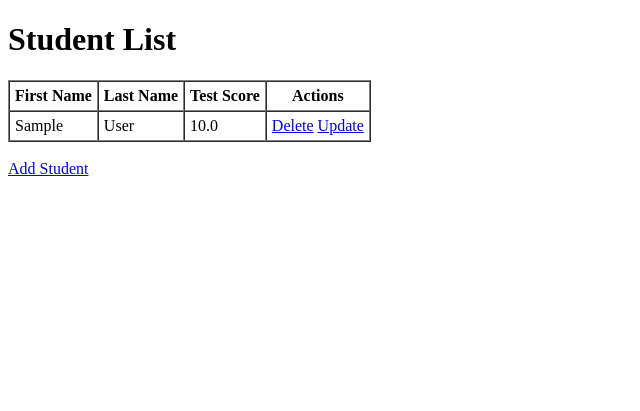
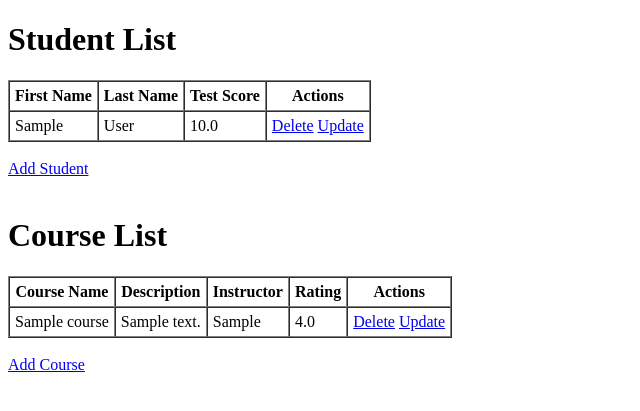
Before and after one commit to codeverse-amol/web_development, a Django app: page / in a window 1280 px wide. Shown: the top 411 px of the page, without its empty margins (0-640 px from the left). Run offline with Django 5.2, Linux system fonts and the light colour scheme; tables that the repository leaves empty hold one stand-in row (values such as "Sample post").

Commit message:
performed CRUD operations for courses

```diff
--- a/fbvCRUD/fbvApp/models.py
+++ b/fbvCRUD/fbvApp/models.py
@@ -5,3 +5,13 @@ class Student(models.Model):
     firstName = models.CharField(max_length=20)
     lastName = models.CharField(max_length=20)
     testScore = models.FloatField()
+
+
+
+# Assignment: Create a Django model for a course management system. The model should include fields for course name, Description, instructor and rating. Implement CRUD operations for the course model using Django views and templates. Ensure that the application allows users to create, read, update, and delete courses effectively.
+
+class Course(models.Model):
+    courseName = models.CharField(max_length=100)
+    description = models.CharField(max_length=100)
+    instructor = models.CharField(max_length=100)
+    rating = models.FloatField()
--- a/fbvCRUD/fbvApp/views.py
+++ b/fbvCRUD/fbvApp/views.py
@@ -1,12 +1,18 @@
 from django.shortcuts import render, redirect
-from .models import Student
-from .forms import StudentForm
+from .models import Student, Course
+from .forms import StudentForm, CourseForm
+
+
+
 # Create your views here.
+def index(request):
+    students = Student.objects.all()
+    courses = Course.objects.all()
 
-def getStudents(request):
-    students = Student.objects.all()
-    return render(request, "fbvApp/index.html", {'students':students})
-
+    return render(request, "fbvApp/index.html", {
+        'students': students,
+        'courses': courses
+    })
 
 
 def createStudent(request):
@@ -26,7 +32,6 @@ def deleteStudent(request, id):
     return redirect('/')
 
 
-
 def updateStudent(request, id):
     student = Student.objects.get(id=id)
     form = StudentForm(instance=student)
@@ -37,3 +42,34 @@ def updateStudent(request, id):
             return redirect('/')
 
     return render(request, 'fbvApp/updateStudent.html', {'student':student, 'form':form})
+
+
+
+# creating views for courses:
+
+
+def createCourse(request):
+    form = CourseForm()
+    if request.method == "POST":
+        form = CourseForm(request.POST)
+        if form.is_valid():
+            form.save()
+            return redirect("/")
+    return render(request, "fbvApp/createCourse.html", {'form':form})
+
+
+def deleteCourse(request, id):
+    course = Course.objects.get(id=id)
+    course.delete()
+    return redirect("/")
+
+
+def updateCourse(request, id):
+    course = Course.objects.get(id=id)
+    form = CourseForm(instance=course)
+    if request.method == "POST":
+        form = CourseForm(request.POST, instance=course)
+        if form.is_valid():
+            form.save()
+            return redirect("/")
+    return render(request, "fbvApp/updateCourse.html", {'form':form, 'course':course})
--- a/fbvCRUD/fbvCRUD/urls.py
+++ b/fbvCRUD/fbvCRUD/urls.py
@@ -20,8 +20,15 @@ from fbvApp import views
 
 urlpatterns = [
     path('admin/', admin.site.urls),
-    path('', views.getStudents, name='getStudents'),
+    path('', views.index, name='index'),
     path('create/', views.createStudent, name='createStudent'),
     path('delete/<int:id>', views.deleteStudent, name='deleteStudent'),
     path('update/<int:id>', views.updateStudent, name='updateStudent'),
+
+
+    path('createCourse/', views.createCourse, name='createCourse'),
+    path('deleteCourse/<int:id>', views.deleteCourse, name='deleteCourse'),
+    path('updateCourse/<int:id>', views.updateCourse, name='updateCourse'),
+
+
 ]
--- a/fbvCRUD/templates/fbvApp/index.html
+++ b/fbvCRUD/templates/fbvApp/index.html
@@ -15,6 +15,7 @@
             <th>Test Score</th>
             <th>Actions</th>
         </tr>
+        {% if students %}
         {% for student in students %}
         <tr>
             <td>{{ student.firstName }}</td>
@@ -24,9 +25,41 @@
                 <a href="{% url 'updateStudent' id=student.id %}">Update</a></td>
         </tr>
         {% endfor %}
+        {% endif %}
     </table>
     <br>
     <a href="{% url 'createStudent' %}">Add Student</a>
 
+    <br><br>
+
+
+
+
+    <h1>Course List</h1>
+    <table border="1", cellpadding="5", cellspacing="0">
+        <tr>
+            <th>Course Name</th>
+            <th>Description</th>
+            <th>Instructor</th>
+            <th>Rating</th>
+            <th>Actions</th>
+        </tr>
+        {% if courses %}
+        {% for course in courses %}
+        <tr>
+            <td>{{ course.courseName }}</td>
+            <td>{{ course.description }}</td>
+            <td>{{ course.instructor }}</td>
+            <td>{{ course.rating }}</td>
+            <td><a href="{% url 'deleteCourse' id=course.id %}">Delete</a>
+                <a href="{% url 'updateCourse' id=course.id %}">Update</a></td>
+        </tr>
+        {% endfor %}
+        {% endif %}
+    </table>
+    <br>
+    <a href="{% url 'createCourse' %}">Add Course</a>
+
 </body>
+
 </html>
```
Also changed, not shown: fbvCRUD/fbvApp/forms.py (+9 -1 lines), fbvCRUD/sql_queries.sql (added, +9 -0 lines), fbvCRUD/templates/fbvApp/createCourse.html (added, +23 -0 lines), fbvCRUD/templates/fbvApp/updateCourse.html (added, +21 -0 lines), fbvCRUD/fbvApp/migrations/0002_course.py (added).
